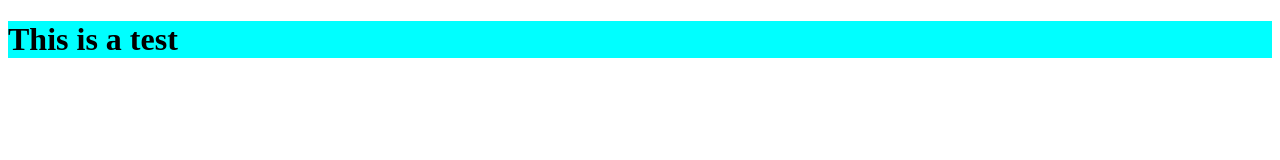
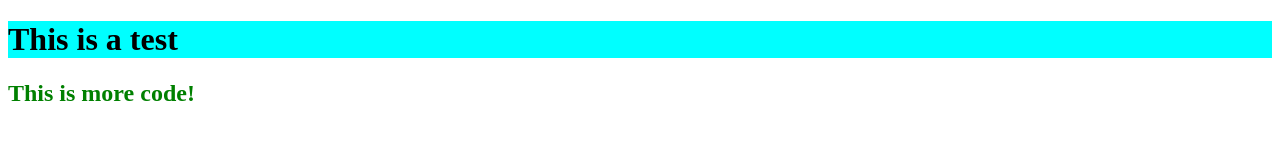
Before and after one commit to NicholeKing/examplePush, a plain HTML site: page index.html in a window 1280 px wide. Drawn offline with Linux system fonts and the light colour scheme.

Commit message:
Added a line in html and css

```diff
--- a/index.html
+++ b/index.html
@@ -9,5 +9,6 @@
 </head>
 <body>
     <h1>This is a test</h1>
+    <h2>This is more code!</h2>
 </body>
 </html>
--- a/style.css
+++ b/style.css
@@ -1,3 +1,7 @@
 h1 {
     background-color: aqua;
 }
+
+h2 {
+    color: green;
+}
```
